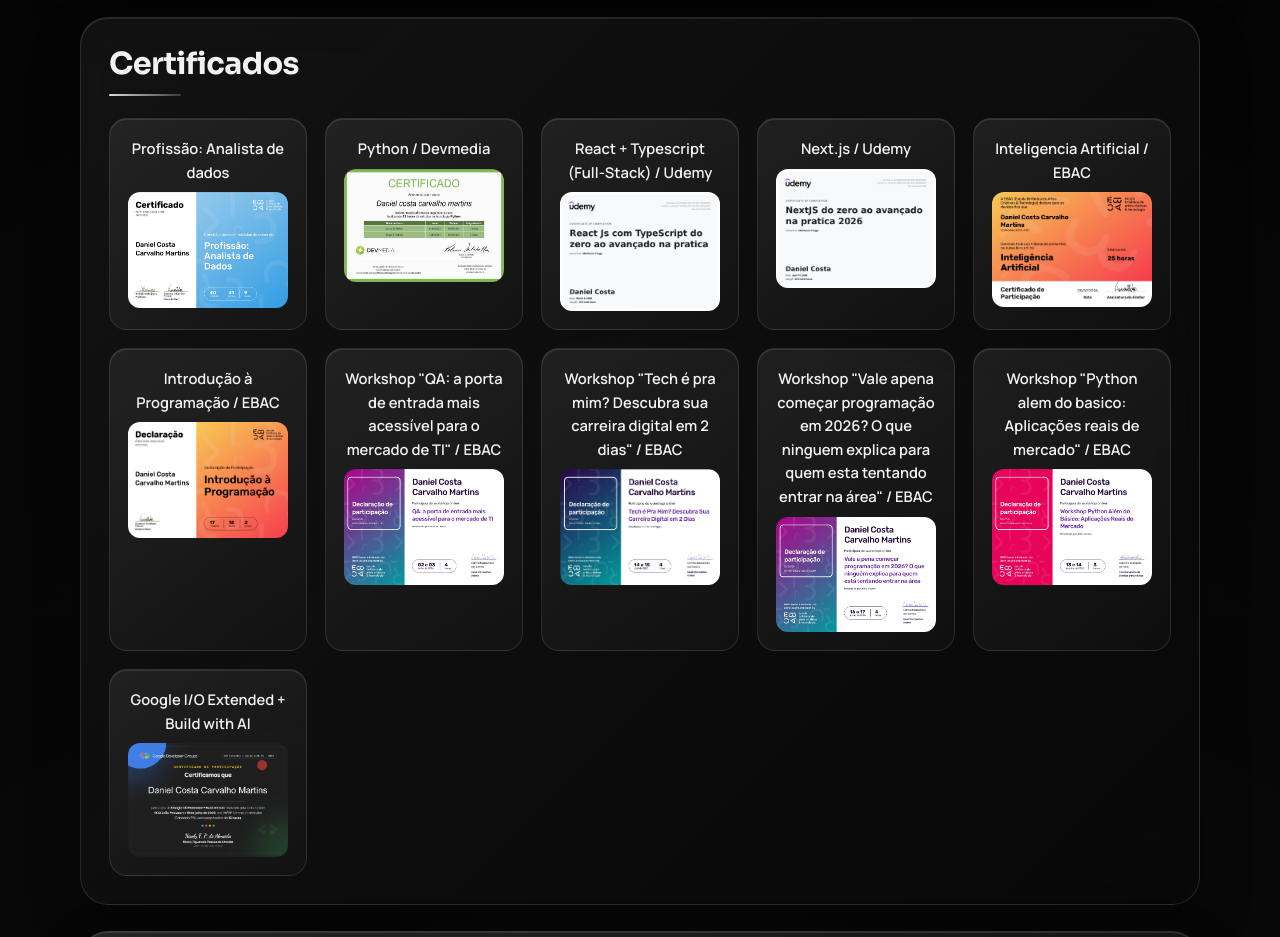
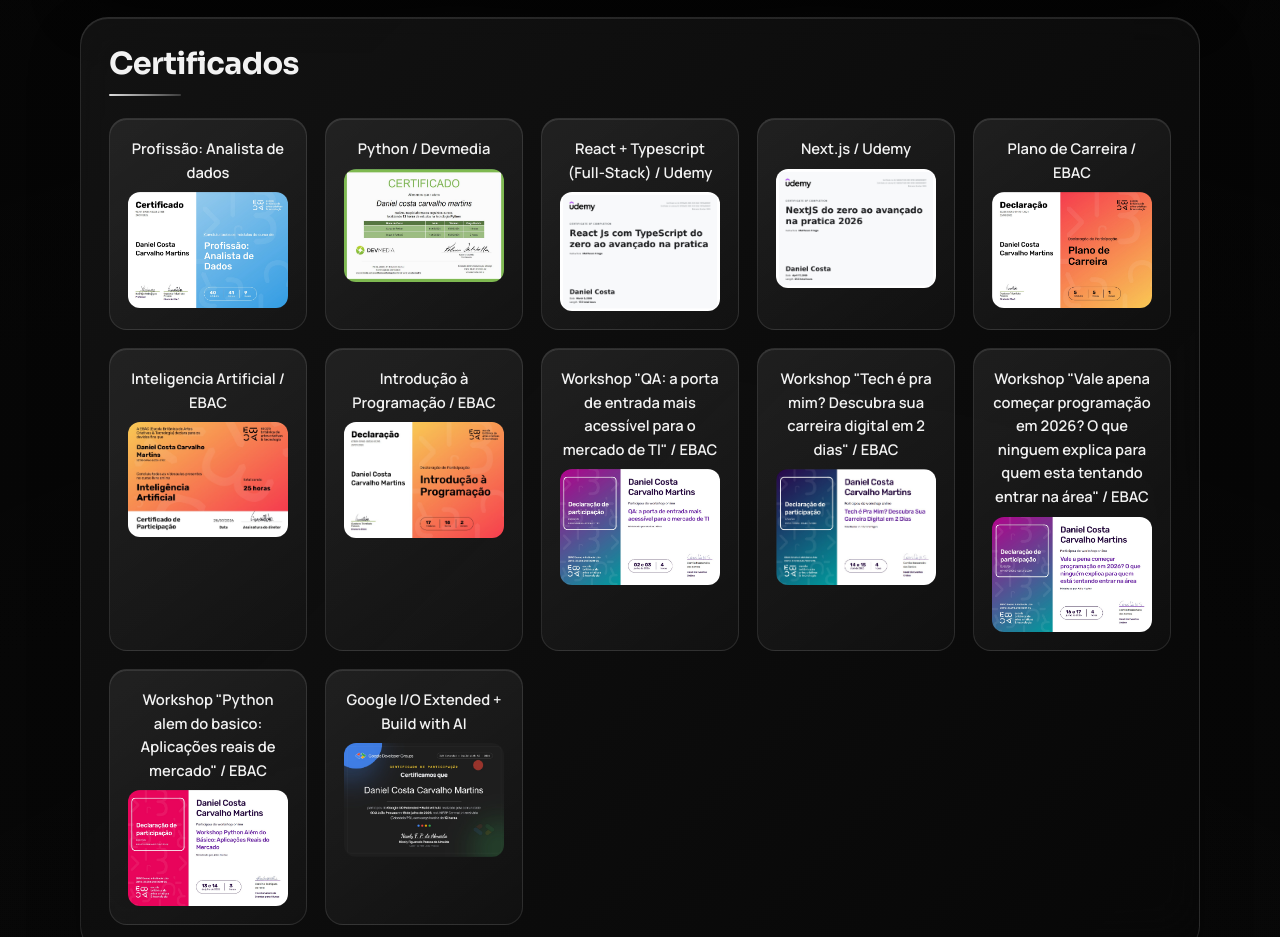
Before and after one commit to DaniBoy083/Portifolio, a website with bundled scripts: page index.html in a window 1280 px wide. Shown: the part 7520-8457 px from the top of the page. Built offline with nearby package versions, Linux system fonts and the light colour scheme; a script that the page names is missing.

Commit message:
refactor(index): update portifolio

```diff
--- a/index.html
+++ b/index.html
@@ -527,6 +527,10 @@
                     <img src="img/Certificados/NEXTJS.jpg" alt="Certificado Next.js" width="300" height="200" loading="lazy" decoding="async">
                 </div>
                 <div class="certificado">
+                    <h2>Plano de Carreira / EBAC</h2>
+                    <img src="img/Certificados/plano de carreira.jpeg" alt="Certificado Plano de Carreira EBAC" width="300" height="200" loading="lazy" decoding="async">
+                </div>
+                <div class="certificado">
                     <h2>Inteligencia Artificial / EBAC</h2>
                     <img src="img/Certificados/CURSO IA EBAC.jpeg" alt="Certificado Inteligencia Artificial EBAC" width="300" height="200" loading="lazy" decoding="async">
                 </div>
```
Also changed, not shown: img/Certificados/plano de carreira.jpeg (added).
